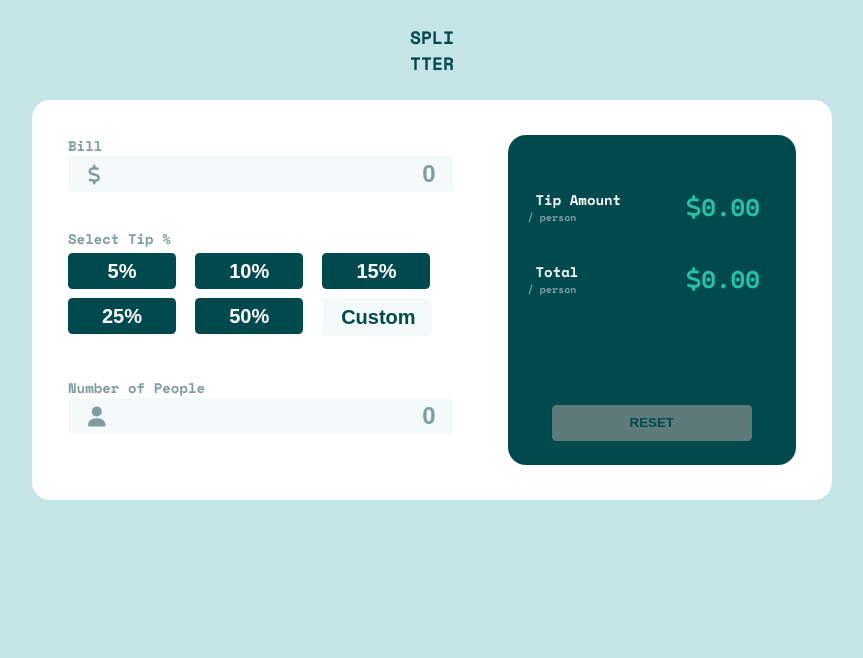
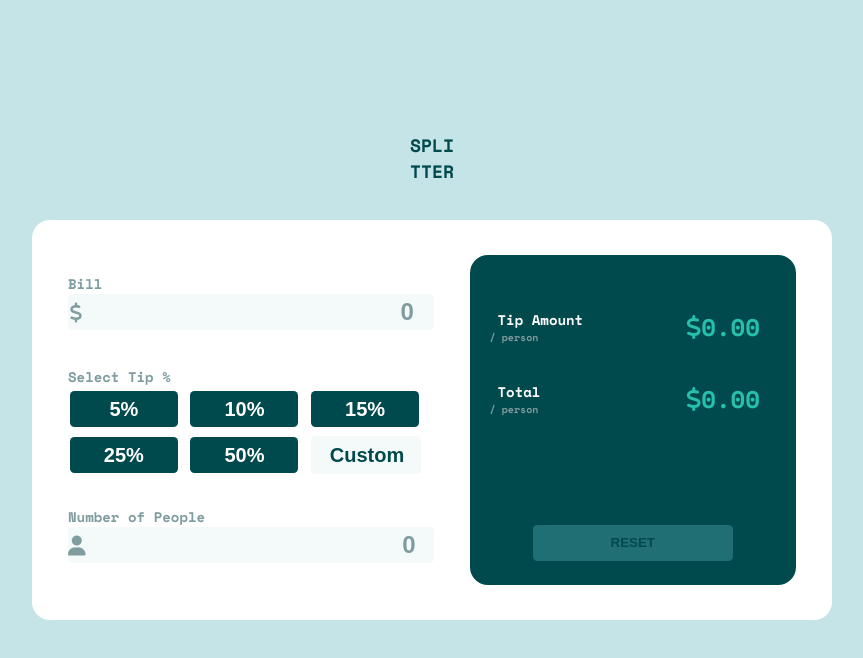
Before and after one commit to DietHero/tip-calculator-app, a plain HTML site: page index.html in a window 1280 px wide. Shown: the whole page, without its empty margins (208-1071 px from the left). Drawn offline with nearby package versions, Linux system fonts and the light colour scheme.

Commit message:
fix mobile view

```diff
--- a/css/style.css
+++ b/css/style.css
@@ -8,19 +8,10 @@ html, body {
     background-color: hsl(185, 41%, 84%);
 }
 
-.container {
-    display: flex;
-    justify-content: center;
-    align-items: center;
-    flex-direction: column;
-}
-
 .card {
-    display: block;
-    justify-content: center;
-    align-items: center;
     background-color: white;
     border-radius: 1rem;
+    margin-bottom: 2rem;
 }
 
 .card__header {
@@ -31,9 +22,15 @@ html, body {
 
 .card__title {
     text-transform: uppercase;
+    margin-bottom: 0;
 }
 
 /* VARIABLE */
+
+.people__header {
+    display: flex;
+    justify-content: space-between;
+}
 
 .variable__title {
     margin: 0;
@@ -43,31 +40,46 @@ html, body {
     font-size: 14px;
 }
 
+.alert__title {
+    margin: 0;
+    margin-block-end: 0;
+    margin-block-start: 0;
+    color: rgb(139, 4, 4);
+    font-size: 14px;
+    visibility: hidden;
+}
+
 .variable {
     background-color: white;
-    margin-top: 2rem;
-    margin-bottom: 2rem;
-    margin-left: 2rem;
-    margin-right: 2rem;
+    margin: 0.5rem;
 }
 
 .bill {
     margin-bottom: 2rem;
+    margin-top: 1rem;
+}
+
+.bill__title, .people__title {
+    padding-top: 1.5rem;
 }
 
 .bill__input--container, .people__input--container {
     background-color: hsl(189, 41%, 97%);
     display: flex;
-    justify-content: space-between;
+    justify-content: space-evenly;
     height: 2rem;
     border-radius: 0.25rem;
+}
+
+.bill__input::-webkit-outer-spin-button, .bill__input::-webkit-inner-spin-button, .people__input::-webkit-outer-spin-button, .people__input::-webkit-inner-spin-button {
+    -webkit-appearance: none;
+    margin: 0;
 }
 
 .bill__input, .people__input {
     background-color: transparent;
     border: none;
     text-align: right;
-    padding-right: 1rem;
     font-size: 24px;
     color: hsl(183, 100%, 15%);
     font-weight: 700;
@@ -83,7 +95,6 @@ html, body {
 }
 
 .bill__icon, .people__icon {
-    padding-left: 1em;
     color: hsl(184, 14%, 56%);
     font-size: 20px;
     padding-top: 0.25rem;
@@ -94,6 +105,8 @@ html, body {
 .tips__container {
     display: flex;
     flex-wrap: wrap;
+    justify-content: center;
+    align-items: center;
 }
 
 .tip {
@@ -102,7 +115,7 @@ html, body {
 }
 
 .tip__button {
-    width: 8.5rem;
+    width: 8rem;
     height: 2.5rem;
     background-color: hsl(183, 100%, 15%);
     color: white;
@@ -117,7 +130,7 @@ html, body {
 }
 
 .tip__input {
-    max-width: 8.5rem;
+    width: 7.5rem;
     height: 2.5rem;
     border-radius: 0.25rem;
     font-size: 20px;
@@ -141,17 +154,10 @@ html, body {
     text-align: center;
 }
 
-.people {
-    margin-top: 2rem;
-}
-
 /*RESULT*/
 
 .results {
-    margin-top: 2rem;
-    margin-bottom: 2rem;
-    margin-left: 2rem;
-    margin-right: 2rem;
+    margin: 0 0.5rem;
     background-color: hsl(183, 100%, 15%);
     border-radius: 1rem;
 }
@@ -176,7 +182,7 @@ html, body {
 .amount {
     display: flex;
     justify-content: space-between;
-    margin-top: 3rem;
+    margin-top: 2rem;
     margin-bottom: 2rem;
     padding-top: 2rem;
 }
@@ -202,8 +208,8 @@ html, body {
 }
 
 .reset__button {
-    background-color: hsl(186, 14%, 43%);
-    width: 300px;
+    background-color: hsla(184, 53%, 32%, 0.842);
+    width: 15rem;
     height: 2rem;
     text-transform: uppercase;
     border: none;
@@ -218,20 +224,37 @@ html, body {
 }
 
 @media (min-width: 1024px) {
+    .container {
+        display: flex;
+        justify-content: center;
+        align-items: center;
+        flex-direction: column;
+        padding-top: 6rem;
+    }
     .card {
         display: flex;
+        justify-content: center;
+        align-items: center;
         width: 800px;
         height: 400px;
+    }
+    .card__title {
+        margin-bottom: 2rem;
     }
     .variable {
         flex-basis: 50%;
         height: 330px;
+        margin: 2rem;
         margin-right: 1rem;
     }
     .results {
         flex-basis: 50%;
-        margin-left: 2rem;
+        margin: 2rem;
+        margin-left: 1rem;
         height: 330px;
+    }
+    .bill__title {
+        padding-top: 0;
     }
     .tip {
         flex-basis: 33%;
@@ -246,6 +269,7 @@ html, body {
     }
     .amount {
         padding-top: 0;
+        margin-top: 3rem;
     }
     .total {
         margin-bottom: 6rem;
@@ -254,4 +278,7 @@ html, body {
         width: 200px;
         margin-bottom: 0;
     }
+    .bill__input, .people__input {
+        padding-right: 1rem;
+    }
 }
--- a/index.html
+++ b/index.html
@@ -17,12 +17,12 @@
 <div class="container">
   <div class="card__header"><h4 class="card__title">Spli <br> tter</h4></div>
 <div class="card">
-  <section class="variable">
+  <div class="variable">
     <div class="bill">
       <div class="bill__header variable__header"><h3 class="bill__title variable__title">Bill</h3></div>
       <div class="bill__input--container">
         <div class="bill__icon"><i class="fas fa-dollar-sign"></i></div>
-<input class="bill__input" type="text" name="" id="" placeholder="0">
+<input class="bill__input" type="number" min="1" name="" id="" placeholder="0">
 </div>
 </div>
 <div class="tips">
@@ -38,15 +38,17 @@
   </div>
 </div>
   <div class="people">
-    <div class="people__header variable__header"><h3 class="people__title variable__title">Number of People</h3></div>
+    <div class="people__header variable__header">
+      <div><h3 class="people__title variable__title">Number of People</h3></div>
+   <div class="alert"><h3 class="alert__title">Can't be zero!</h3></div> </div>
     <div class="people__input--container">
       <div class="people__icon"> <i class="fas fa-user"></i></div>
-    <input class="people__input" type="text" placeholder="0">
+    <input class="people__input" type="number" min="0" placeholder="0">
   </div>
   </div>
 
-</section>
-<section class="results">
+</div>
+<div class="results">
   <div class="amount">
     <div class="amount__header">
 <h3 class="amount__title result__title"> Tip Amount</h3>
@@ -68,7 +70,7 @@
   <div class="reset">
     <button class="reset__button">Reset</button>
   </div>
-</section>
+</div>
 </div>
 </div>
 <script src="./js/script.js"></script>
--- a/js/script.js
+++ b/js/script.js
@@ -9,7 +9,24 @@ var tipCustom = document.querySelector('.tip__input')
 var tipPerson = document.querySelector('.amount__result')
 var totalPerson = document.querySelector('.total__result')
 var reset = document.querySelector('.reset__button')
+var alert = document.querySelector('.alert__title')
+var peopleContainer = document.querySelector('.people__input--container')
 
+numberOfPeople.addEventListener(
+    'input',
+    function(event){
+        var input = event.target
+        var value = input.value
+        if (value == 0) {
+            alert.style.visibility = 'visible'
+            peopleContainer.style.border = '2px solid rgb(139, 4, 4)'
+        } else if (value !== 0 ) {
+            alert.style.visibility = 'hidden'
+            peopleContainer.style.border = 'none'
+        }
+
+    }
+)
 
 tip5.addEventListener(
     'click',
```
